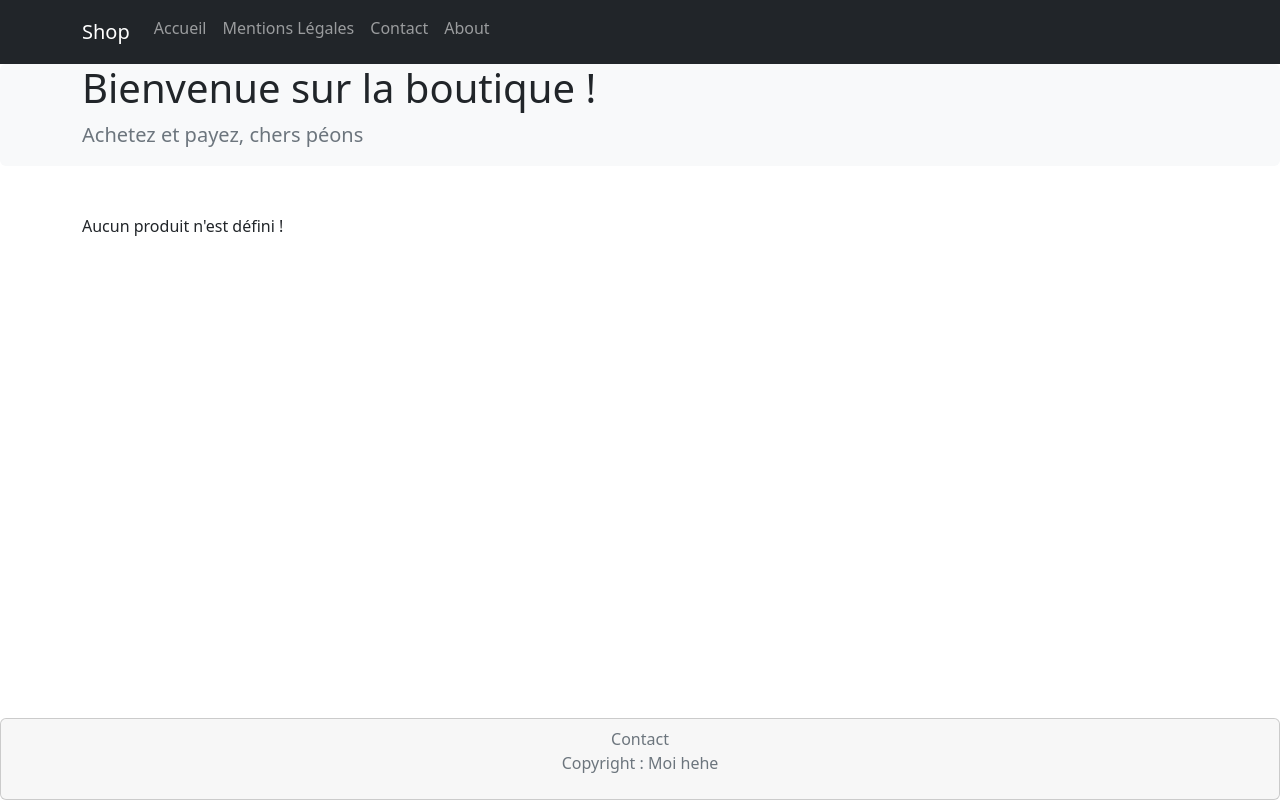
After one commit to SuperKiment/Projet-E-Commerce, a PHP site: template template/showProduct.html.twig in a window 1280 px wide. The commit adds this page. Run offline with PHP 8.4, Linux system fonts and the light colour scheme; the template is opened without the code that fills it, so the values that code supplies are empty; a stand-in replaces the project's code that opens the database connection; some libraries are stand-ins or nearby versions.

Commit message:
chap 11 1.

```diff
--- a/config/routes.php
+++ b/config/routes.php
@@ -7,5 +7,6 @@
     'mentionsLegales' => 'mentionsLegalesController',
     'notFound' => 'notFoundController',
     'dbError' => 'dbErrorController',
-    'addProduct' => 'addProductController'
+    'addProduct' => 'addProductController',
+    'showProduct' => 'showProductController'
 ];
--- a/template/home.html.twig
+++ b/template/home.html.twig
@@ -50,7 +50,8 @@
                 <div class="card-body">
                     <h5 class="card-title">{{product.label}}</h5>
                     <p class="card-text">{{product.description}}</p>
-                    <a href="#" class="btn btn-primary">Voir le produit</a>
+
+                    <a href="?page=showProduct&product={{ product.id }}" class="btn btn-primary">Voir le produit</a>
                 </div>
             </div>
 
--- /dev/null
+++ b/template/showProduct.html.twig
@@ -0,0 +1,30 @@
+{% extends "layout.html.twig" %}
+
+{% block title %}Fiche de produit{% endblock %}
+
+{% block content %}
+
+<div class="container">
+    {% if product %}
+    <div class="col-12">
+        <h1 class="mb-5">{{ product.label }}</h1>
+    </div>
+    <div class="row">
+        <div class="col-md-4">
+            <div class="card p-2">
+                <img src="https://fakeimg.pl/350x200/?text=Image" class="img-fluid
+rounded-start" alt="...">
+            </div>
+        </div>
+        <div class="col-md-5 text-secondary">
+            <p>{{ product.description }}</p>
+        </div>
+        <div class="col-md-3 bg-light text-center p-5">
+            <h5 class="h1 text-primary">{{ product.price }} €</h5>
+        </div>
+    </div>
+    {% else %}
+    <p>Aucun produit n'est défini !</p>
+    {% endif %}
+</div>
+{% endblock %}
```
Also changed, not shown: src/controller/ShowProductController.php (added, +15 -0 lines).
